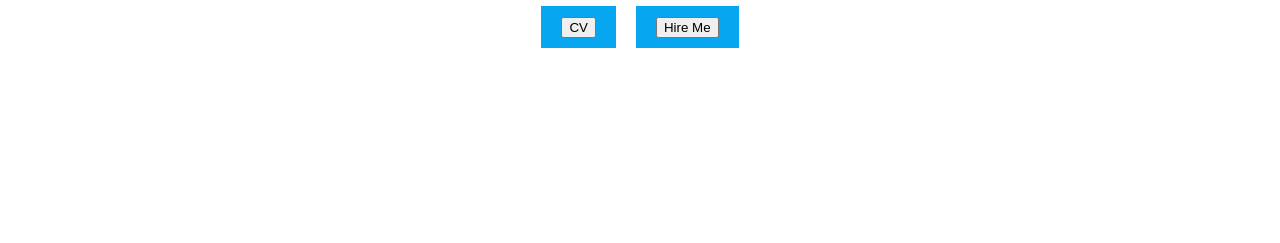
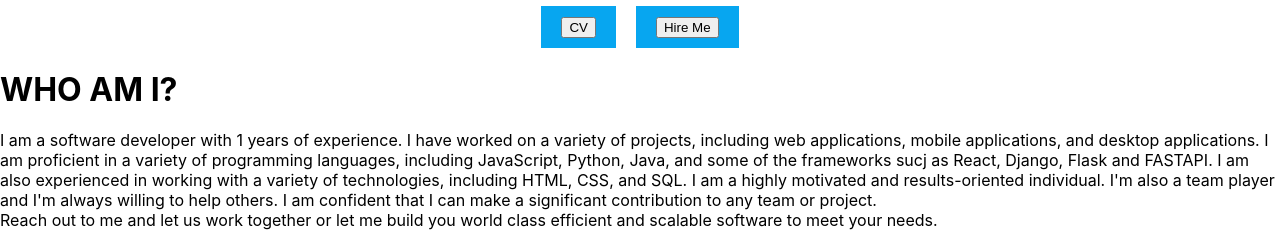
Before and after one commit to Kiarie-Kariuki/Portfolio, a React (Create React App) app: page / in a window 1280 px wide. Shown: the part 583-826 px from the top of the page. Before the commit the page ends 800 px from the top, so only its background shows below. Built offline with nearby package versions, Linux system fonts and the light colour scheme.

Commit message:
Linked the About component to the main app for rendering

```diff
--- a/src/App.js
+++ b/src/App.js
@@ -1,10 +1,14 @@
 import logo from './logo.svg';
 import './App.css';
 import Navbar from './components/Navbar';
+import About from './components/About';
 
 function App() {
   return (
+    <>
     <Navbar />
+    <About />
+    </>
   );
 }
 
```
